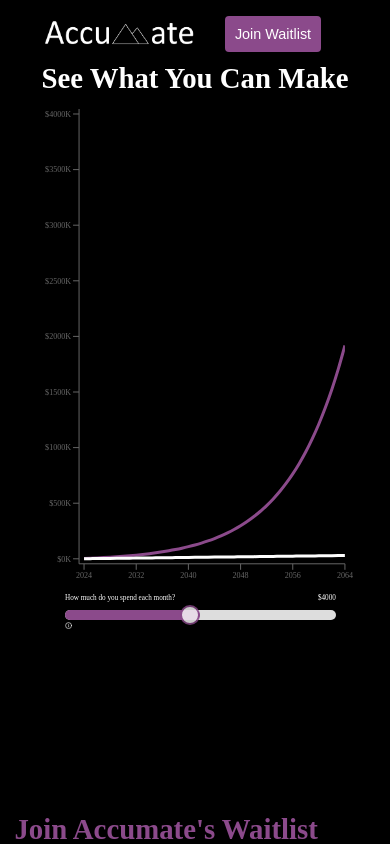
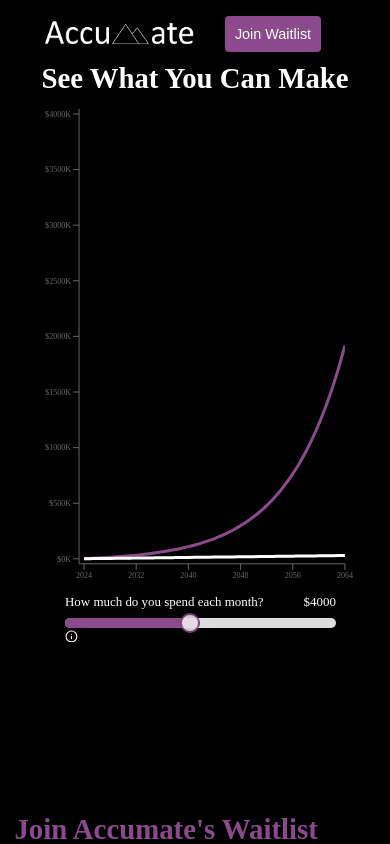
Before and after one commit to dnevinrichards01/accumate_frontend, a React (Vite) app: page / in a window 390 px wide. Shown: the top 844 px of the page. Built offline with nearby package versions, Linux system fonts and the light colour scheme.

Commit message:
changed the font-size on the slider

```diff
--- a/src/styles/HomePreLaunch.css
+++ b/src/styles/HomePreLaunch.css
@@ -308,6 +308,11 @@ p {
                 font-size: .5rem;
             }
         }
+        @media only screen and (max-width: 500px) and (min-height: 500px) {
+            .rechart-slider {
+                font-size: .9rem;
+            }
+        }
 
     .how-it-works {
         gap: 40px;
@@ -440,8 +445,3 @@ p {
         font-size: .6rem;
     }
 }
-@media only screen and (max-width: 500px) and (min-height: 500px) {
-    .custom-tooltip {
-        font-size: .9rem;
-    }
-}
```
